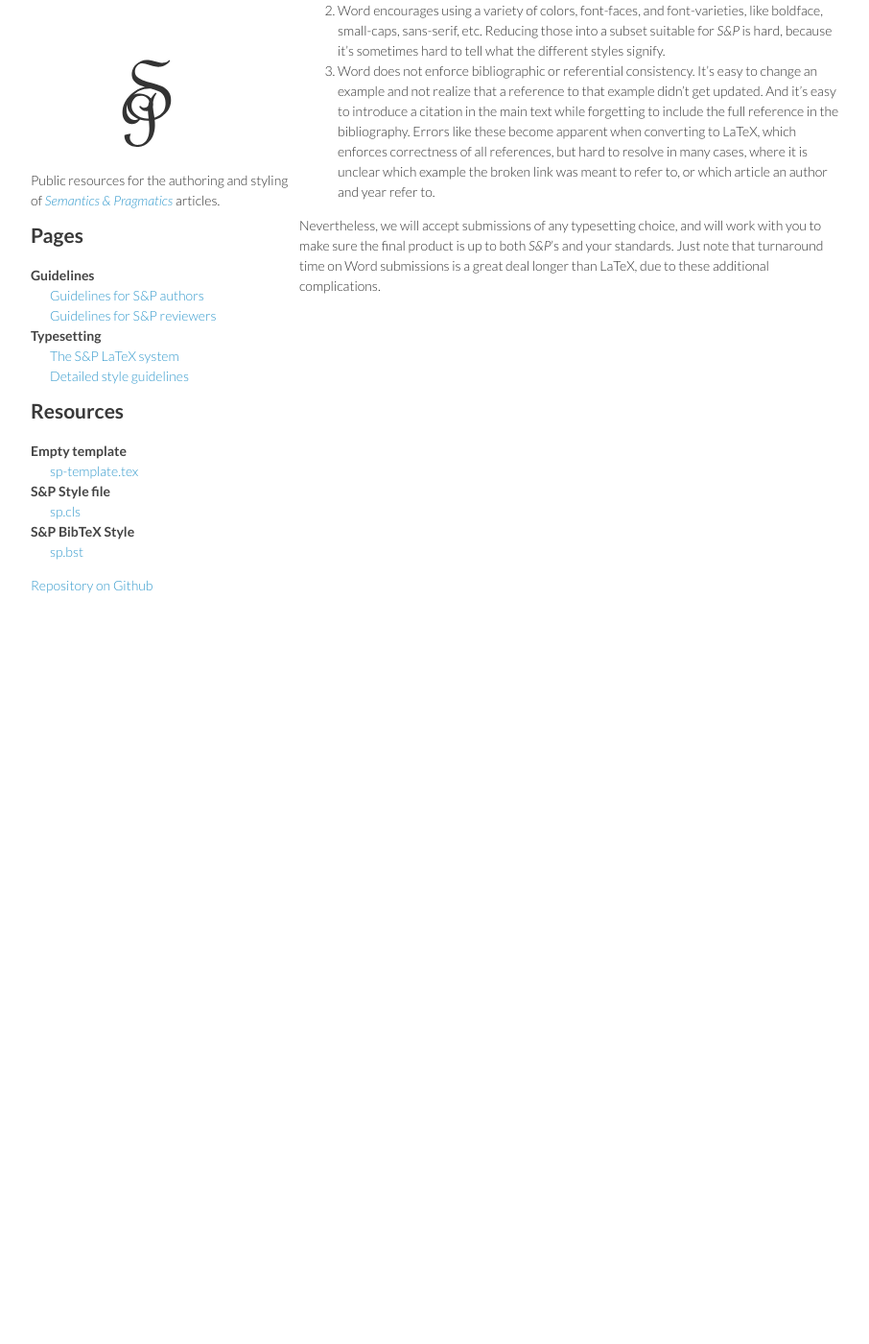
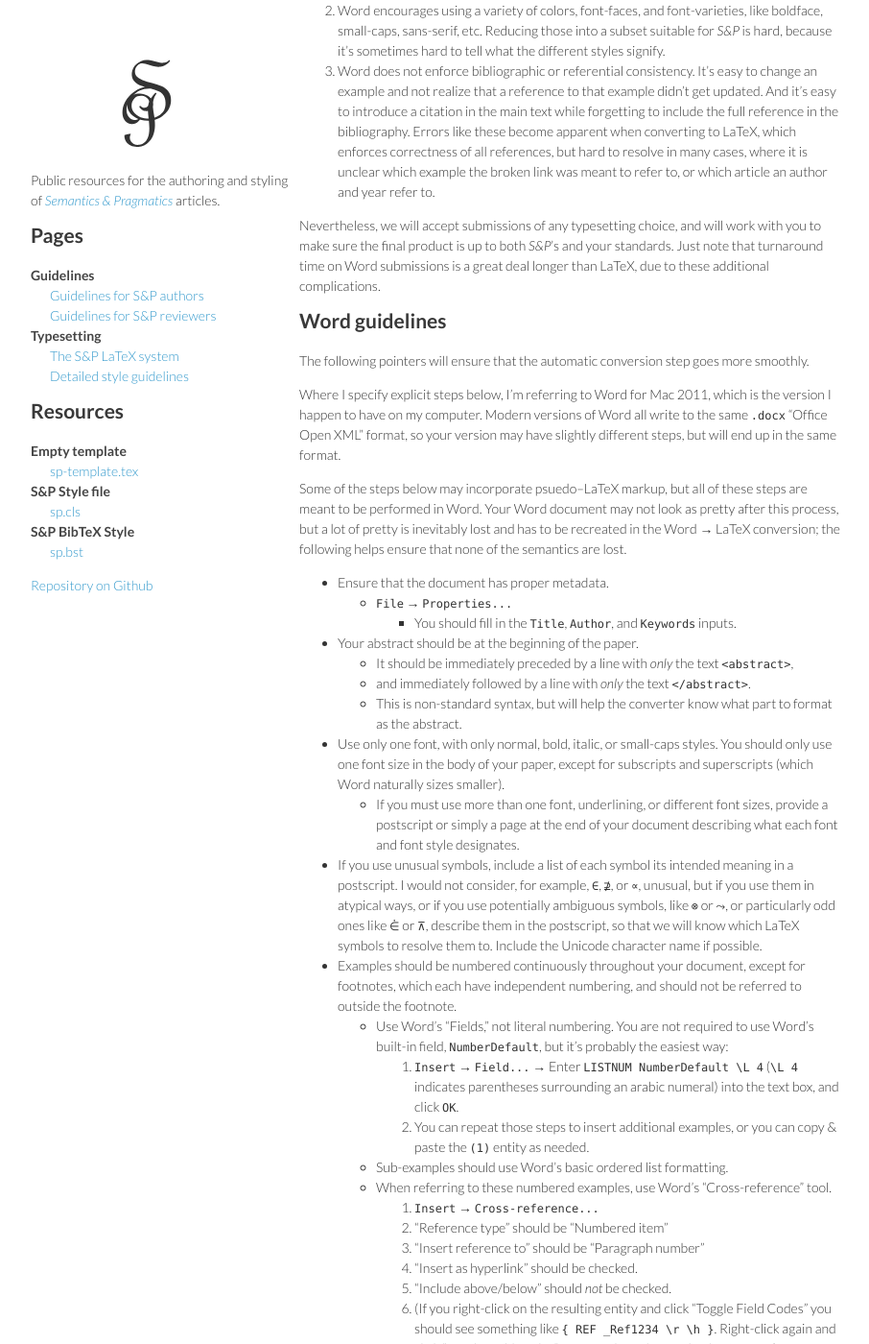
Before and after one commit to semprag/semprag.github.io, a Jekyll site: the page built from word.md, in a window 1280 px wide and 1400 px high, scrolled down 270 px. Shown: the whole window at 96% size, without its empty margins (178-1084 px from the left). Built offline with Jekyll 4.4.1, drawn with Linux system fonts in a browser that asks for light colours; before the commit the page ends 900 px from its top, so only the background shows below that; some of the changed text lies outside the part shown.

Commit message:
Add Word document preparation guidelines

```diff
--- a/word.md
+++ b/word.md
@@ -11,3 +11,54 @@ Providing a document in Word format is problematic for a few reasons.
 3. Word does not enforce bibliographic or referential consistency. It's easy to change an example and not realize that a reference to that example didn't get updated. And it's easy to introduce a citation in the main text while forgetting to include the full reference in the bibliography. Errors like these become apparent when converting to LaTeX, which enforces correctness of all references, but hard to resolve in many cases, where it is unclear which example the broken link was meant to refer to, or which article an author and year refer to.
 
 Nevertheless, we will accept submissions of any typesetting choice, and will work with you to make sure the final product is up to both *S&P*'s and your standards. Just note that turnaround time on Word submissions is a great deal longer than LaTeX, due to these additional complications.
+
+## Word guidelines
+
+The following pointers will ensure that the automatic conversion step goes more smoothly.
+
+Where I specify explicit steps below, I'm referring to Word for Mac 2011, which is the version I happen to have on my computer. Modern versions of Word all write to the same `.docx` "Office Open XML" format, so your version may have slightly different steps, but will end up in the same format.
+
+Some of the steps below may incorporate psuedo–LaTeX markup, but all of these steps are meant to be performed in Word. Your Word document may not look as pretty after this process, but a lot of pretty is inevitably lost and has to be recreated in the Word → LaTeX conversion; the following helps ensure that none of the semantics are lost.
+
+- Ensure that the document has proper metadata.
+  * `File` → `Properties...`
+    + You should fill in the `Title`, `Author`, and `Keywords` inputs.
+- Your abstract should be at the beginning of the paper.
+  * It should be immediately preceded by a line with _only_ the text `<abstract>`,
+  * and immediately followed by a line with _only_ the text `</abstract>`.
+  * This is non-standard syntax, but will help the converter know what part to format as the abstract.
+- Use only one font, with only normal, bold, italic, or small-caps styles. You should only use one font size in the body of your paper, except for subscripts and superscripts (which Word naturally sizes smaller).
+  * If you must use more than one font, underlining, or different font sizes, provide a postscript or simply a page at the end of your document describing what each font and font style designates.
+- If you use unusual symbols, include a list of each symbol its intended meaning in a postscript. I would not consider, for example, `∈`, `⊉`, or `∝`, unusual, but if you use them in atypical ways, or if you use potentially ambiguous symbols, like `⊗` or `⤳`, or particularly odd ones like `⋵` or `⊼`, describe them in the postscript, so that we will know which LaTeX symbols to resolve them to. Include the Unicode character name if possible.
+- Examples should be numbered continuously throughout your document, except for footnotes, which each have independent numbering, and should not be referred to outside the footnote.
+  * Use Word's "Fields," not literal numbering. You are not required to use Word's built-in field, `NumberDefault`, but it's probably the easiest way:
+    1. `Insert` → `Field...` → Enter `LISTNUM NumberDefault \L 4` (`\L 4` indicates parentheses surrounding an arabic numeral) into the text box, and click `OK`.
+    2. You can repeat those steps to insert additional examples, or you can copy & paste the `(1)` entity as needed.
+  * Sub-examples should use Word's basic ordered list formatting.
+  * When referring to these numbered examples, use Word's "Cross-reference" tool.
+    1. `Insert` → `Cross-reference...`
+    2. "Reference type" should be "Numbered item"
+    3. "Insert reference to" should be "Paragraph number"
+    4. "Insert as hyperlink" should be checked.
+    5. "Include above/below" should _not_ be checked.
+    6. (If you right-click on the resulting entity and click "Toggle Field Codes" you should see something like `{ REF _Ref1234 \r \h }`. Right-click again and click "Toggle Field Codes" again to show the resolved reference.)
+    <!-- http://office.microsoft.com/en-us/word-help/field-codes-ref-field-HP005186139.aspx -->
+- Use footnotes instead of endnotes. Endnotes will be converted to footnotes.
+
+
+## Yet to be determined
+
+- Bibliography formatting
+- Citation formatting
+- Inline quotes
+- Inline language data
+- Highlighted technical terms
+- Scare quotes
+- Figure extraction, minimum image resolution, archive/packaging structure
+- Equations (typeset using a WYSIWYG LaTeX editor?)
+- Complete Word example, numbering and cross-reference method, format of glosses
+
+
+## Automatic validation
+
+There is an online validator in the works. When it is ready, there will be a link to it here, and it will help you work through the preceding guidelines.
```
